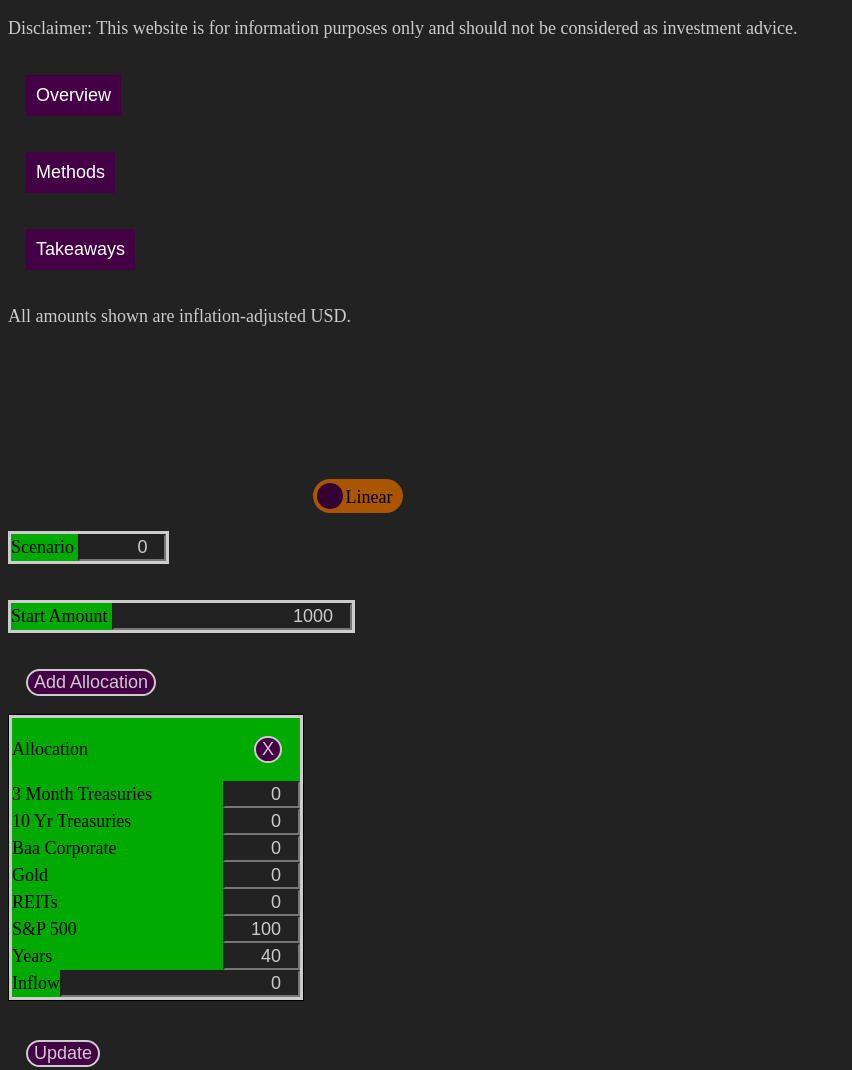
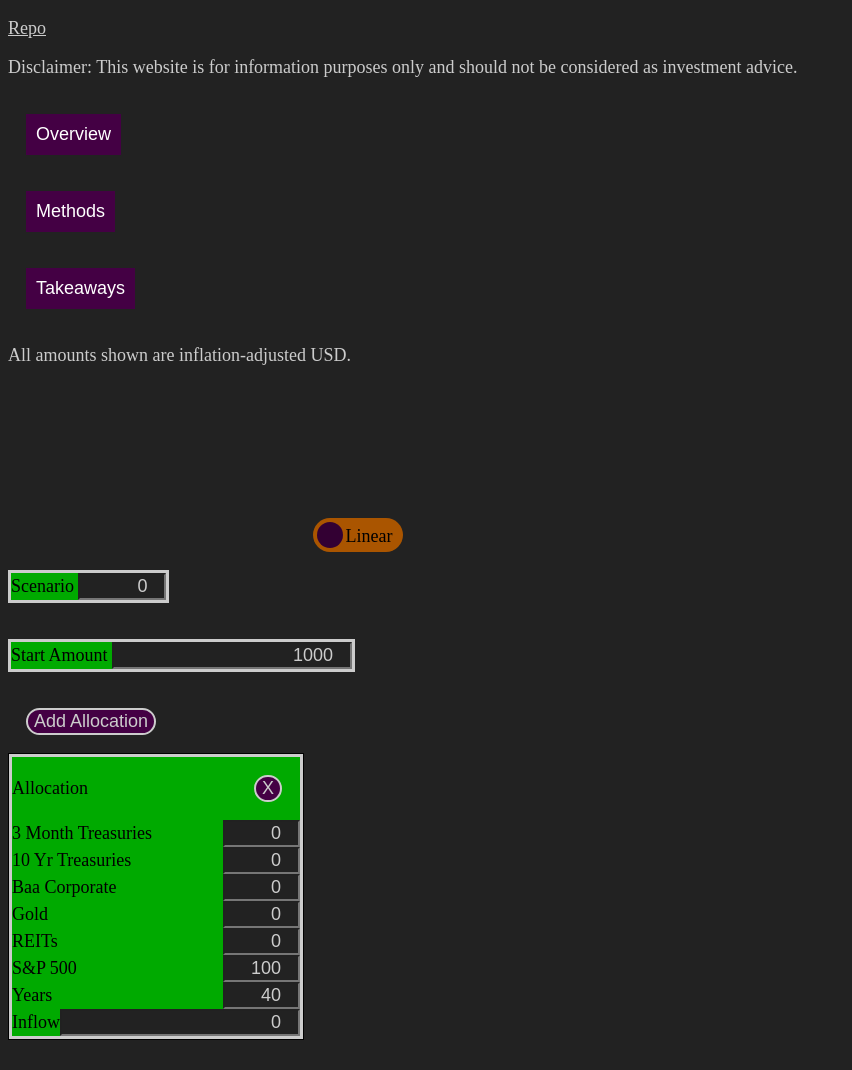
Before and after one commit to nitzryan/PortfolioSim, a plain HTML site: page index.html in a window 1280 px wide. Shown: the top 1070 px of the page, without its empty margins (0-852 px from the left). Drawn offline with nearby package versions, Linux system fonts and the light colour scheme; no server answers; a script that the page names is missing; files whose address does not match are found by name.

Commit message:
Added Repo Link

```diff
--- a/index.html
+++ b/index.html
@@ -11,6 +11,7 @@
 </head>
 <body>
    <div id="output"></div>
+   <p><a class="repo" href="https://github.com/nitzryan/PortfolioSim">Repo</a></p>
    <p>Disclaimer: This website is for information purposes only and should not be
       considered as investment advice.
    </p>
```
